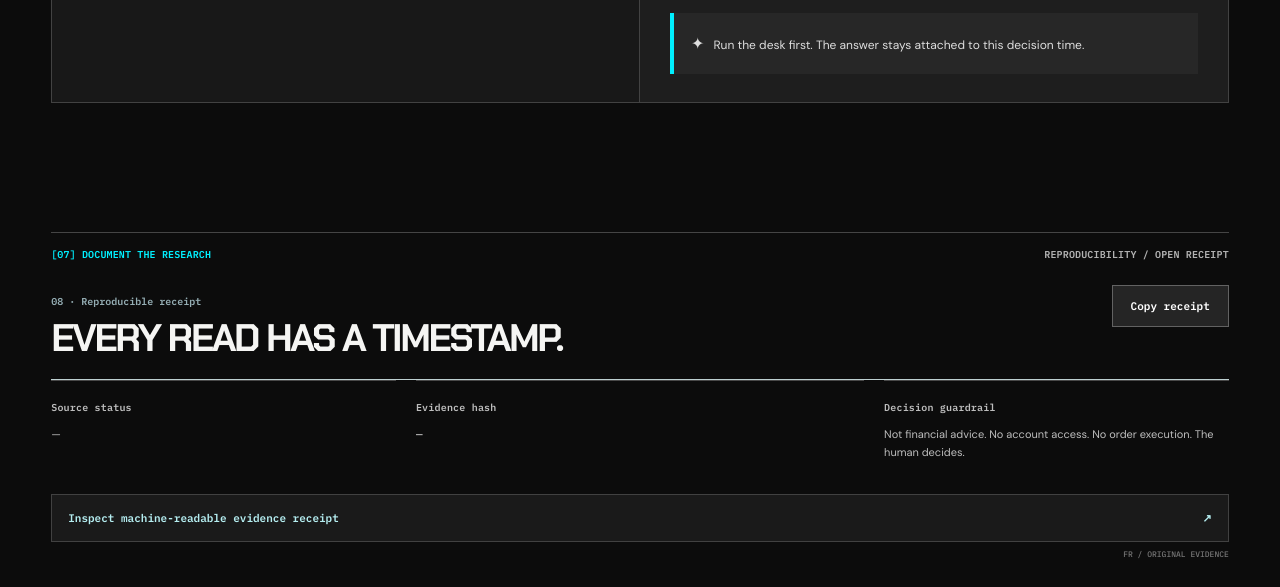
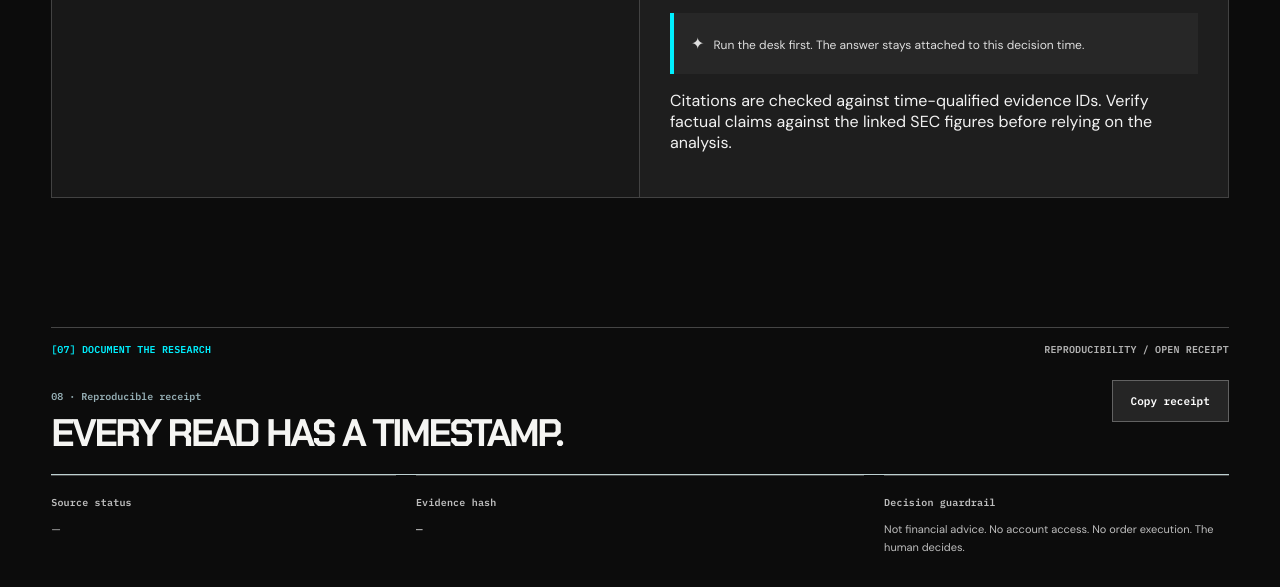
Before and after one commit to Iniwura/firstread, a website: page desk.html in a window 1280 px wide. Shown: the part 4880-5467 px from the top of the page. Drawn offline with Linux system fonts and the light colour scheme; no server answers.

Commit message:
trust: disclose that model citation validation is not a full sentence-by-sentence fact check

```diff
--- a/desk.html
+++ b/desk.html
@@ -167,6 +167,7 @@
               <div class="research-prompts" aria-label="Example research questions"><button type="button" data-research-question="What facts were knowable by the selected cutoff, and which remained unavailable?">Available evidence</button><button type="button" data-research-question="What evidence conflicts with the thesis, and what would make you abstain?">Challenge the thesis</button><button type="button" data-research-question="Explain the market data limitations without citing any information from after the cutoff.">Market limitations</button></div>
               <form id="ai-form"><label class="sr-only" for="ai-question">Question for the AI</label><textarea id="ai-question" maxlength="500" rows="3" placeholder="Ask a source-grounded research question…"></textarea><button class="secondary-button" type="submit">Review verified evidence <span>✦</span></button></form>
               <div id="ai-answer" class="ai-answer" aria-live="polite"><span class="spark">✦</span><span>Run the desk first. The answer stays attached to this decision time.</span></div>
+              <p class="ai-verification-note">Citations are checked against time-qualified evidence IDs. Verify factual claims against the linked SEC figures before relying on the analysis.</p>
             </article>
           </section>
       </section>
```
